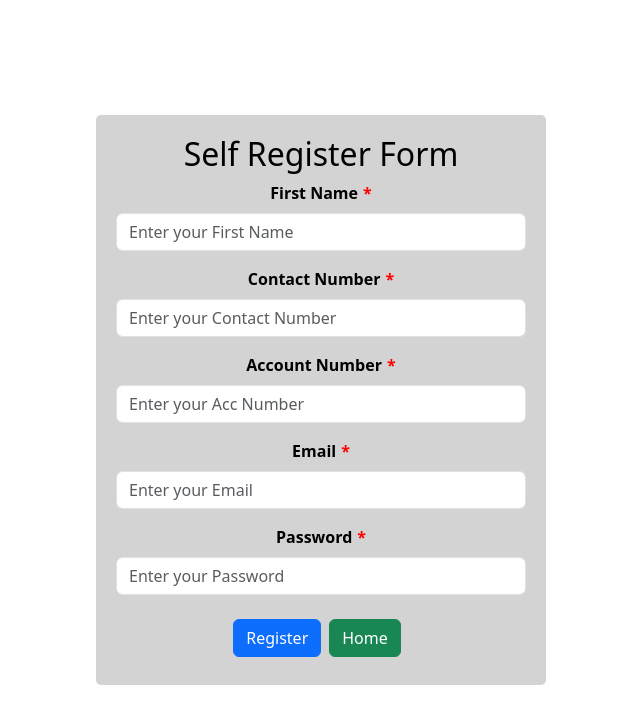
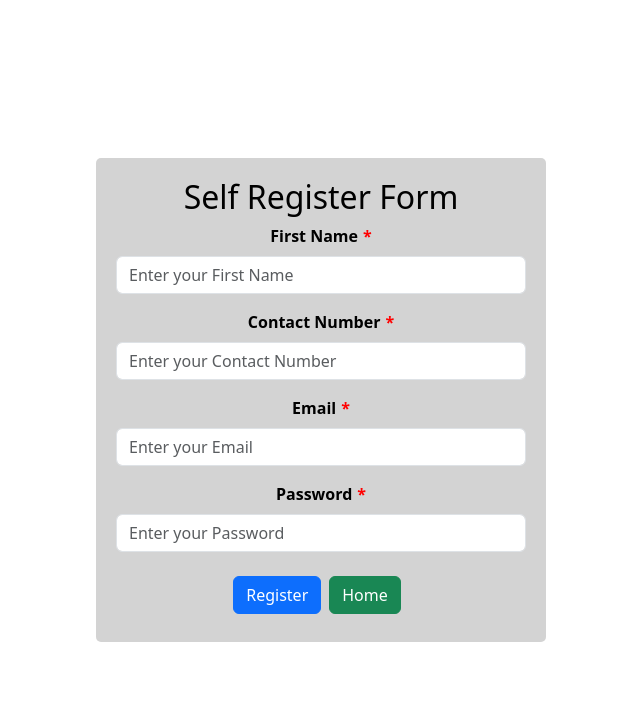
Before and after one commit to code-reaper08/baas_project, a React (Create React App) app: page /Register in a window 1280 px wide. Shown: the top 724 px of the page, without its empty margins (319-959 px from the left). Built offline with nearby package versions, Linux system fonts and the light colour scheme.

Commit message:
feat:(chandra)updated the register page

```diff
--- a/src/pages/Register/Register.jsx
+++ b/src/pages/Register/Register.jsx
@@ -1,11 +1,7 @@
 import "bootstrap/dist/css/bootstrap.min.css";
 import React, { useState, useEffect } from "react";
 import { useDispatch, useSelector } from "react-redux";
-import {
-  registerUser,
-  selectUser,
-  syncWithLocalStorage,
-} from "../../features/register/registerSlice";
+import { registerUser,selectUser,syncWithLocalStorage,} from "../../features/register/registerSlice";
 import "./Register.css";
 import { Link, useNavigate } from "react-router-dom";
 
@@ -14,7 +10,7 @@ const Register = () => {
     firstname: "",
     email: "",
     password: "",
-    Accno: "",
+    Accno: "", // Remove the Accno field from here
     contactnumber: "",
   });
 
@@ -30,10 +26,27 @@ const Register = () => {
     // eslint-disable-next-line react-hooks/exhaustive-deps
   }, []);
 
+  const generateAccno = () => {
+
+    return Math.floor(100000 + Math.random() * 900000).toString();
+  };
+
   const handleSubmit = (e) => {
     e.preventDefault();
-    dispatch(registerUser(formData));
-    alert("Registered Successfully");
+
+    // Generate a random account number
+    const randomAccno = generateAccno();
+
+    // Include the generated account number in the form data
+    const updatedFormData = {
+      ...formData,
+      Accno: randomAccno,
+    };
+
+    dispatch(registerUser(updatedFormData));
+
+    // Assuming registerUser dispatching indicates success
+    alert("Registered Successfully with Account Number: " + randomAccno);
     navigate("/login");
   };
 
@@ -49,7 +62,7 @@ const Register = () => {
       <div className="register">
         <h2 className="text-center"> Self Register Form</h2>
         <form onSubmit={handleSubmit}>
-          <div className="mb-3">
+        <div className="mb-3">
             <label htmlFor="Firstname" className="form-label">
               First Name
               <span className="required-mark">*</span>
@@ -85,21 +98,7 @@ const Register = () => {
             />
           </div>
 
-          <div className="mb-3">
-            <label htmlFor="Password" className="form-label">
-              Account Number
-              <span className="required-mark">*</span>
-            </label>
-            <input
-              type={"text"}
-              className="form-control"
-              required
-              placeholder="Enter your Acc Number"
-              name="Accno"
-              onChange={handleChange}
-              value={formData.Accno}
-            />
-          </div>
+
 
           <div className="mb-3">
             <label htmlFor="Email" className="form-label">
@@ -135,6 +134,7 @@ const Register = () => {
               value={formData.password}
             />
           </div>
+
           <button type="submit" className="btn btn-primary">
             Register
           </button>
```
